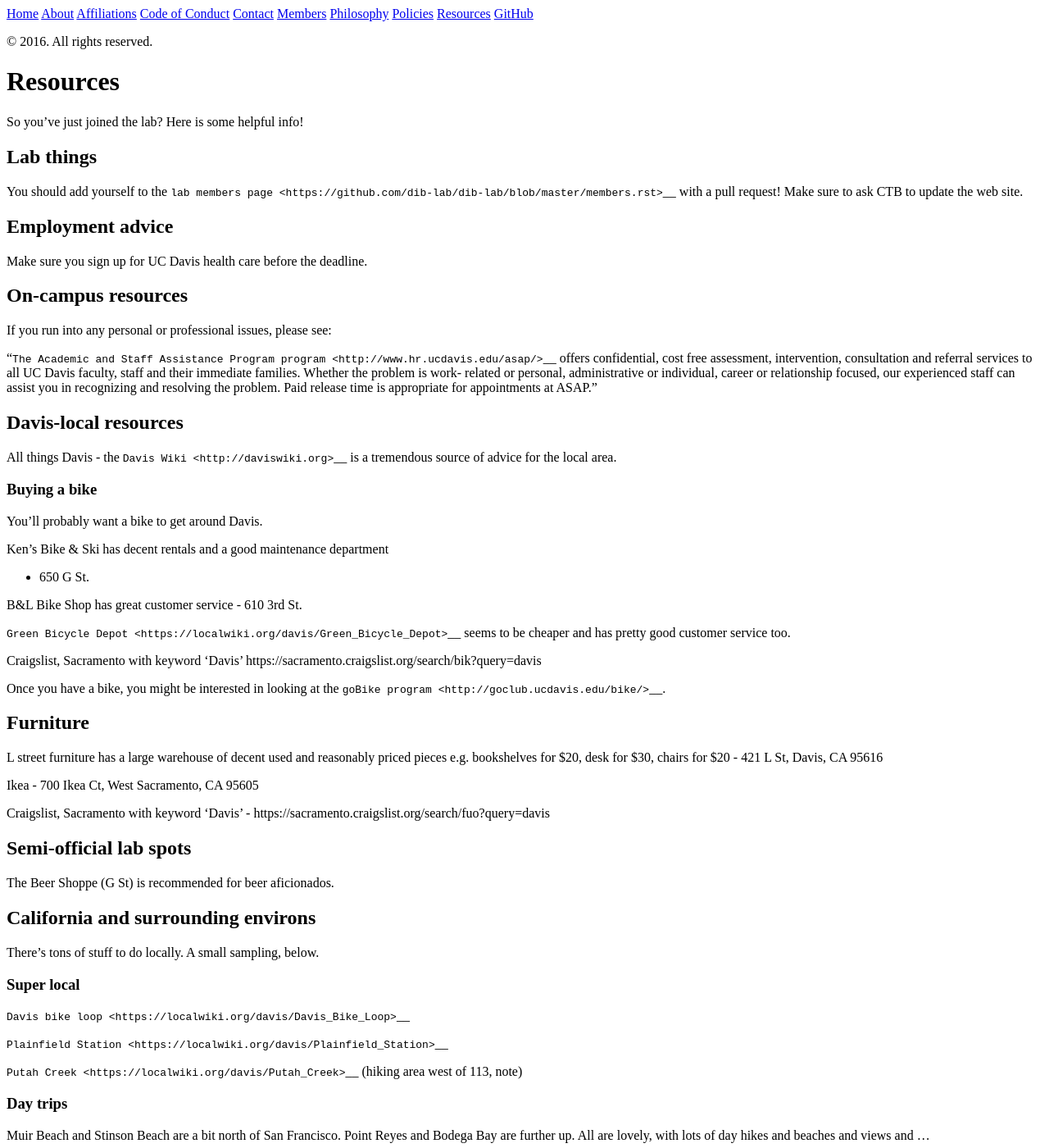
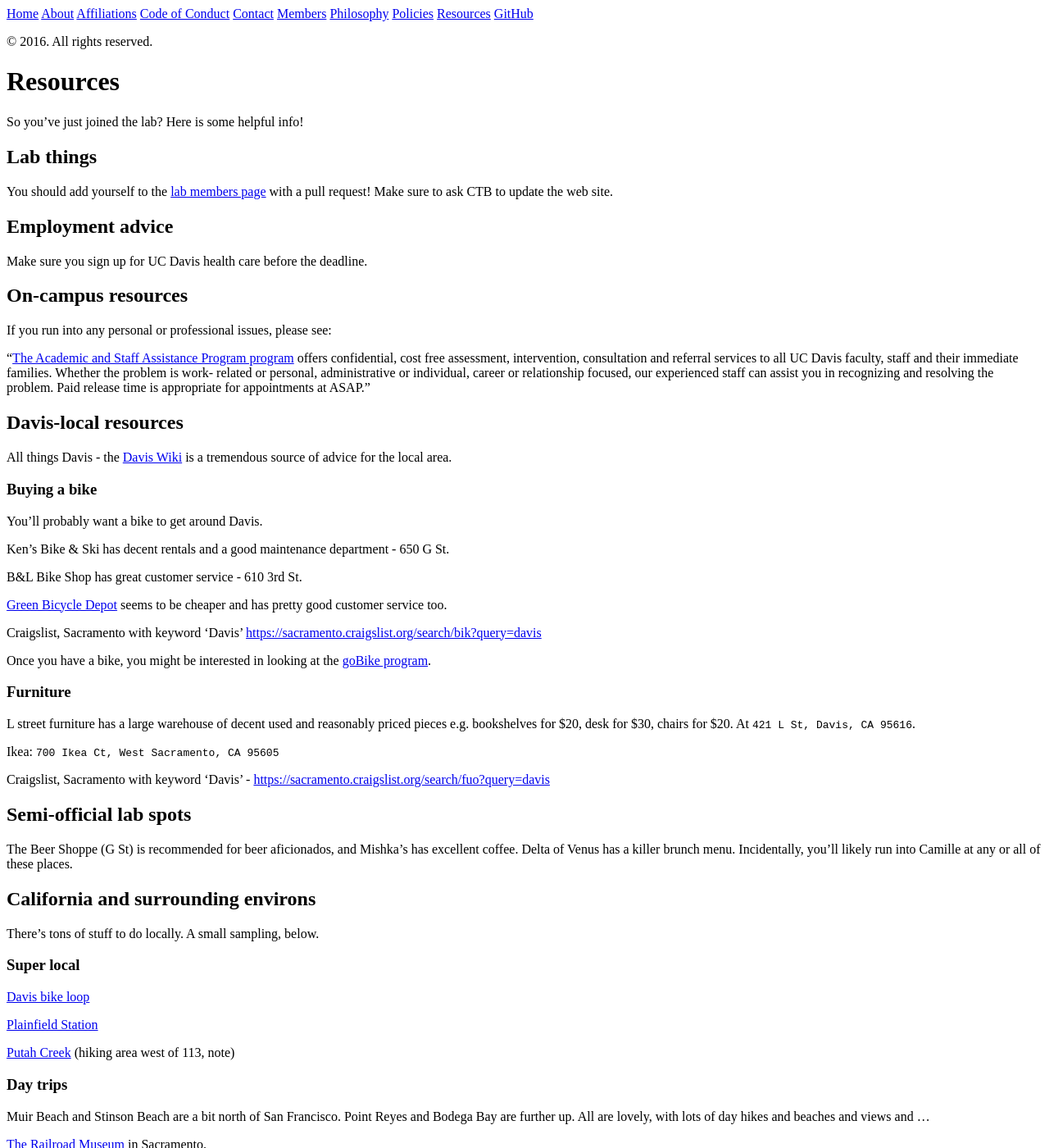
Before and after one commit to dib-lab/dib-lab, a Jekyll site: the page built from resources.md, in a window 1280 px wide and 1400 px high. Shown: the whole window at 82% size. Built offline with Jekyll 4.4.1, drawn with Linux system fonts in a browser that asks for light colours; some of the changed text lies outside the part shown.

Commit message:
Format resources properly

```diff
--- a/resources.md
+++ b/resources.md
@@ -7,9 +7,9 @@
 
 ## Lab things
 
-You should add yourself to the `lab members page
-<https://github.com/dib-lab/dib-lab/blob/master/members.rst>`__ with a
-pull request!  Make sure to ask CTB to update the web site.
+You should add yourself to the [lab members
+page](https://github.com/dib-lab/dib-lab/blob/master/members.rst) with a
+pull request! Make sure to ask CTB to update the web site.
 
 ## Employment advice
 
@@ -19,70 +19,75 @@
 
 If you run into any personal or professional issues, please see:
 
-"`The Academic and Staff Assistance Program program
-<http://www.hr.ucdavis.edu/asap/>`__ offers confidential, cost free
+"[The Academic and Staff Assistance Program
+program](http://www.hr.ucdavis.edu/asap/) offers confidential, cost free
 assessment, intervention, consultation and referral services to all UC
 Davis faculty, staff and their immediate families. Whether the problem
 is work- related or personal, administrative or individual, career or
 relationship focused, our experienced staff can assist you in
-recognizing and resolving the problem. Paid release time is
-appropriate for appointments at ASAP."
-
+recognizing and resolving the problem. Paid release time is appropriate
+for appointments at ASAP."
 
 ## Davis-local resources
 
-All things Davis - the `Davis Wiki <http://daviswiki.org>`__ is a tremendous
-source of advice for the local area.
+All things Davis - the [Davis Wiki](http://daviswiki.org) is a
+tremendous source of advice for the local area.
 
 ### Buying a bike
 
 You'll probably want a bike to get around Davis.
 
-Ken's Bike & Ski has decent rentals and a good maintenance department
-- 650 G St.
+Ken's Bike & Ski has decent rentals and a good maintenance department -
+650 G St.
 
 B&L Bike Shop has great customer service - 610 3rd St.
 
-`Green Bicycle Depot <https://localwiki.org/davis/Green_Bicycle_Depot>`__ seems to be cheaper and has pretty good customer service too.
+[Green Bicycle Depot](https://localwiki.org/davis/Green_Bicycle_Depot)
+seems to be cheaper and has pretty good customer service too.
 
-Craigslist, Sacramento with keyword 'Davis' https://sacramento.craigslist.org/search/bik?query=davis
+Craigslist, Sacramento with keyword 'Davis'
+<https://sacramento.craigslist.org/search/bik?query=davis>
 
-Once you have a bike, you might be interested in looking at the
-`goBike program <http://goclub.ucdavis.edu/bike/>`__.
+Once you have a bike, you might be interested in looking at the [goBike
+program](http://goclub.ucdavis.edu/bike/).
 
-## Furniture
+### Furniture
 
-L street furniture has a large warehouse of decent used and reasonably priced pieces e.g. bookshelves for $20, desk for $30, chairs for $20 - 421 L St, Davis, CA 95616
+L street furniture has a large warehouse of decent used and reasonably
+priced pieces e.g. bookshelves for \$20, desk for \$30, chairs for \$20.
+At `421 L St, Davis, CA 95616`.
 
-Ikea - 700 Ikea Ct, West Sacramento, CA 95605
+Ikea: `700 Ikea Ct, West Sacramento, CA 95605`
 
-Craigslist, Sacramento with keyword 'Davis' - https://sacramento.craigslist.org/search/fuo?query=davis
+Craigslist, Sacramento with keyword 'Davis' -
+<https://sacramento.craigslist.org/search/fuo?query=davis>
 
 ## Semi-official lab spots
 
-The Beer Shoppe (G St) is recommended for beer aficionados.
+The Beer Shoppe (G St) is recommended for beer aficionados, and Mishka's
+has excellent coffee. Delta of Venus has a killer brunch menu. Incidentally,
+you'll likely run into Camille at any or all of these places.
 
 ## California and surrounding environs
 
-There's tons of stuff to do locally.  A small sampling, below.
+There's tons of stuff to do locally. A small sampling, below.
 
 ### Super local
 
-`Davis bike loop <https://localwiki.org/davis/Davis_Bike_Loop>`__
+[Davis bike loop](https://localwiki.org/davis/Davis_Bike_Loop)
 
-`Plainfield Station <https://localwiki.org/davis/Plainfield_Station>`__
+[Plainfield Station](https://localwiki.org/davis/Plainfield_Station)
 
-`Putah Creek <https://localwiki.org/davis/Putah_Creek>`__ (hiking area west of 113, note)
+[Putah Creek](https://localwiki.org/davis/Putah_Creek) (hiking area west
+of 113, note)
 
 ### Day trips
 
-Muir Beach and Stinson Beach are a bit north of San Francisco.  Point Reyes
-and Bodega Bay are further up. All are lovely, with lots of day hikes and
-beaches and views and ...
+Muir Beach and Stinson Beach are a bit north of San Francisco. Point
+Reyes and Bodega Bay are further up. All are lovely, with lots of day
+hikes and beaches and views and ...
 
-.. Mt Tamalpais
-
-`The Railroad Museum <http://web.csrmf.org/>`__ in Sacramento.
+[The Railroad Museum](http://web.csrmf.org/) in Sacramento.
 
 Monterey Bay Aquarium, Carmel, and Point Lobos are long day trips away,
 but wonderful.
@@ -91,23 +96,23 @@
 
 Crocker Art Museum in Sacramento.
 
-`Gold Rush museums <http://www.parks.ca.gov/?page_id=1081>`__
+[Gold Rush museums](http://www.parks.ca.gov/?page_id=1081)
 
-`Cal Academy of Sciences <http://www.calacademy.org/>`__ is great for kids
+[Cal Academy of Sciences](http://www.calacademy.org/) is great for kids
 and adults both.
 
-`Children's Discovery Museum of San Jose <https://www.cdm.org/>`__
+[Children's Discovery Museum of San Jose](https://www.cdm.org/)
 
 ### Longer trips
 
-The whole California coast is amazing - it's a nice full-day drive
-down the 101 and 1 to Los Angeles, through Big Sur.
+The whole California coast is amazing - it's a nice full-day drive down
+the 101 and 1 to Los Angeles, through Big Sur.
 
 Yosemite National Park is quite close, but you should at least do an
 overnight.
 
-`Lassen Volcanic National Park <http://www.nps.gov/lavo/index.htm>`__
+[Lassen Volcanic National Park](http://www.nps.gov/lavo/index.htm)
 
 Pinnacles National Park comes highly recommended.
 
-The Redwoods! Go see the Redwoods!  Redwood National Park, etc.
+The Redwoods! Go see the Redwoods! Redwood National Park, etc.
```
